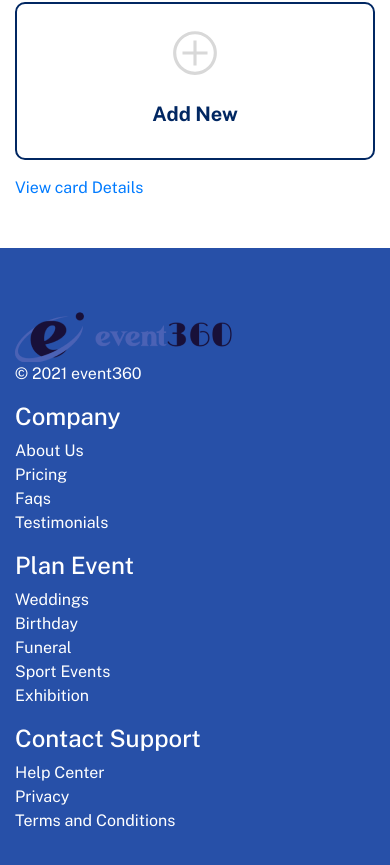
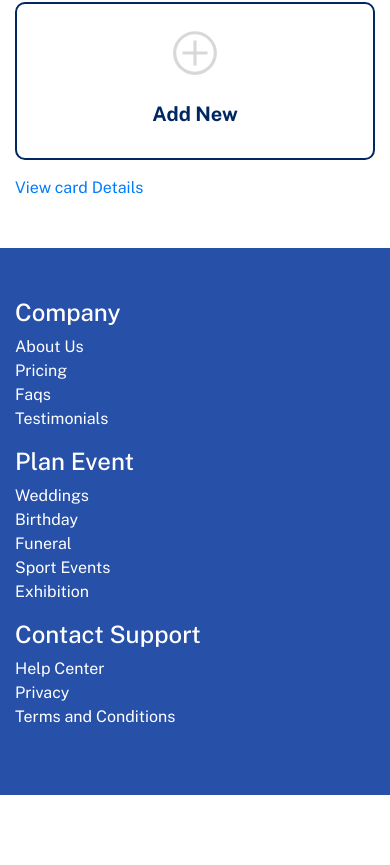
Before and after one commit to odomfavour/event-360-test, a plain HTML site: page payment.html in a window 390 px wide. Shown: the part 718-1583 px from the top of the page. After the commit the page ends 1513 px from the top, so only its background shows below. Drawn offline with nearby package versions, Linux system fonts and the light colour scheme.

Commit message:
ch: make edits to pages

```diff
--- a/payment.html
+++ b/payment.html
@@ -114,14 +114,14 @@
         <footer>
             <div class="container">
                 <div class="row">
-                    <div class="col-lg-3">
+                    <div class="col-lg-3 d-none d-lg-block">
                         <a href="#">
                             <img src="img/logo.png" class="img-fluid" alt="">
                         </a>
                         <p>&copy; 2021 event360</p>
 
                     </div>
-                    <div class="col-lg-3">
+                    <div class="col-lg-3 col-md-6">
                         <h4>Company</h4>
                         <ul>
                             <li><a href="#">About Us</a></li>
@@ -131,7 +131,7 @@
 
                         </ul>
                     </div>
-                    <div class="col-lg-3">
+                    <div class="col-lg-3 col-md-6">
                         <h4>Plan Event</h4>
                         <ul>
                             <li><a href="#">Weddings</a></li>
@@ -141,7 +141,7 @@
                             <li><a href="#">Exhibition</a></li>
                         </ul>
                     </div>
-                    <div class="col-lg-3">
+                    <div class="col-lg-3 col-md-6">
                         <h4>Contact Support</h4>
                         <ul>
                             <li><a href="#">Help Center</a></li>
```
Also changed, not shown: login.html (+1 -1 lines).
